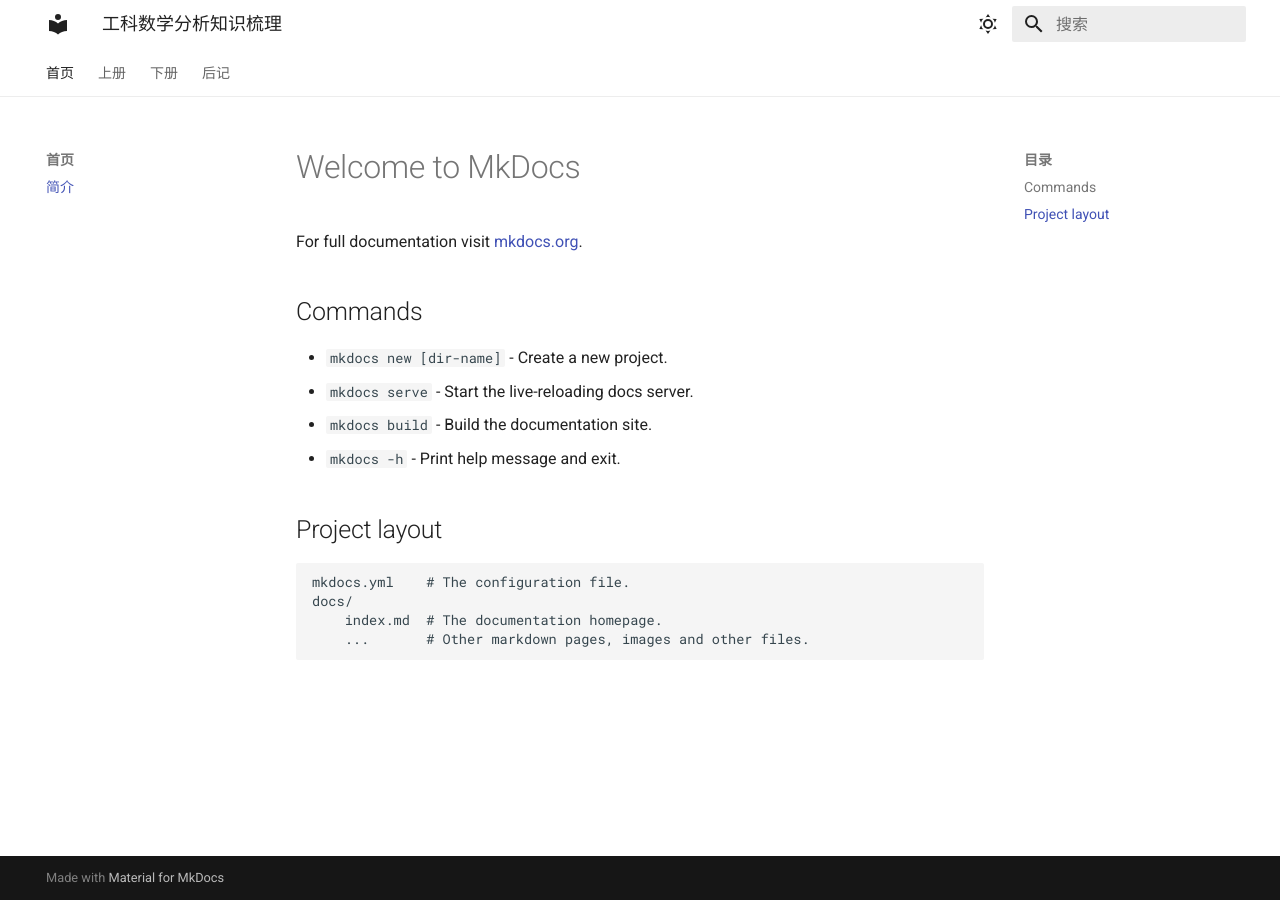
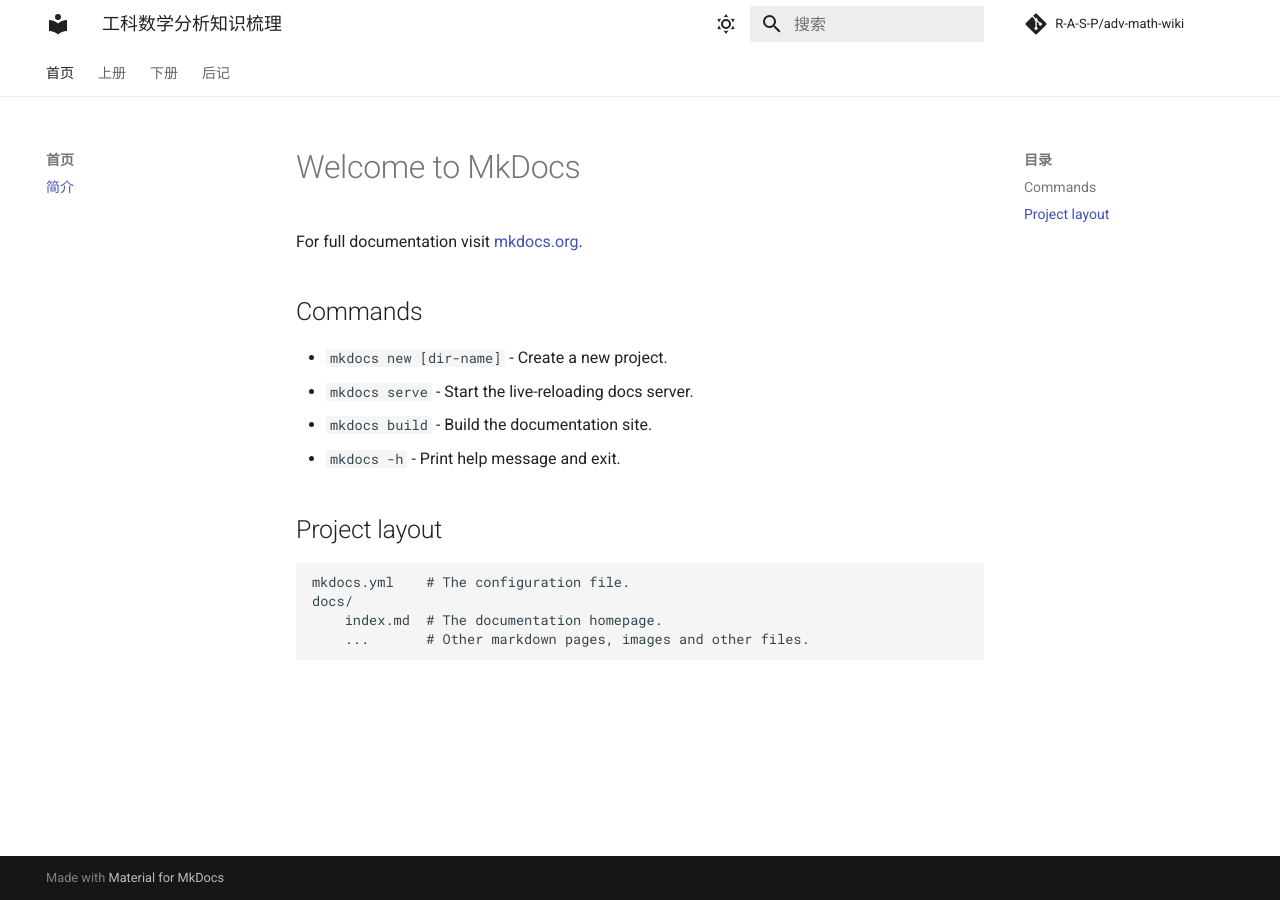
Before and after one commit to R-A-S-P/adv-math-wiki, an MkDocs documentation site: the page built from docs/index.md, in a window 1280 px wide. Built offline with MkDocs 1.6.1 and Material for MkDocs 9.7.7, drawn with Linux system fonts in a browser that asks for light colours; comment, search, counter and statistics services are not loaded.

Commit message:
Update repository configuration in mkdocs.yml

```diff
--- a/mkdocs.yml
+++ b/mkdocs.yml
@@ -2,10 +2,10 @@
 site_name: 工科数学分析知识梳理
 site_description: 使用 MkDocs 构建的工科数学分析知识库
 site_author: 马士川
-site_url:   # 部署后的实际地址，可先留空
+site_url: https://r-a-s-p.github.io  # 部署后的实际地址，可先留空
 
-#repo_name: 'R-A-S-P/TRQdocs'  # 可选，自定义显示名称，默认会自动推断
-#repo_url: 'https://github.com/R-A-S-P/TRQdocs'  # 必填，你的仓库完整地址
+repo_name: 'R-A-S-P/adv-math-wiki'  # 可选，自定义显示名称，默认会自动推断
+repo_url: 'https://github.com/R-A-S-P/adv-math-wiki'  # 必填，你的仓库完整地址
 
 # 可选：自定义显示的图标（默认是 GitHub 图标，也可以改成 GitLab 等）
 #theme:
```
